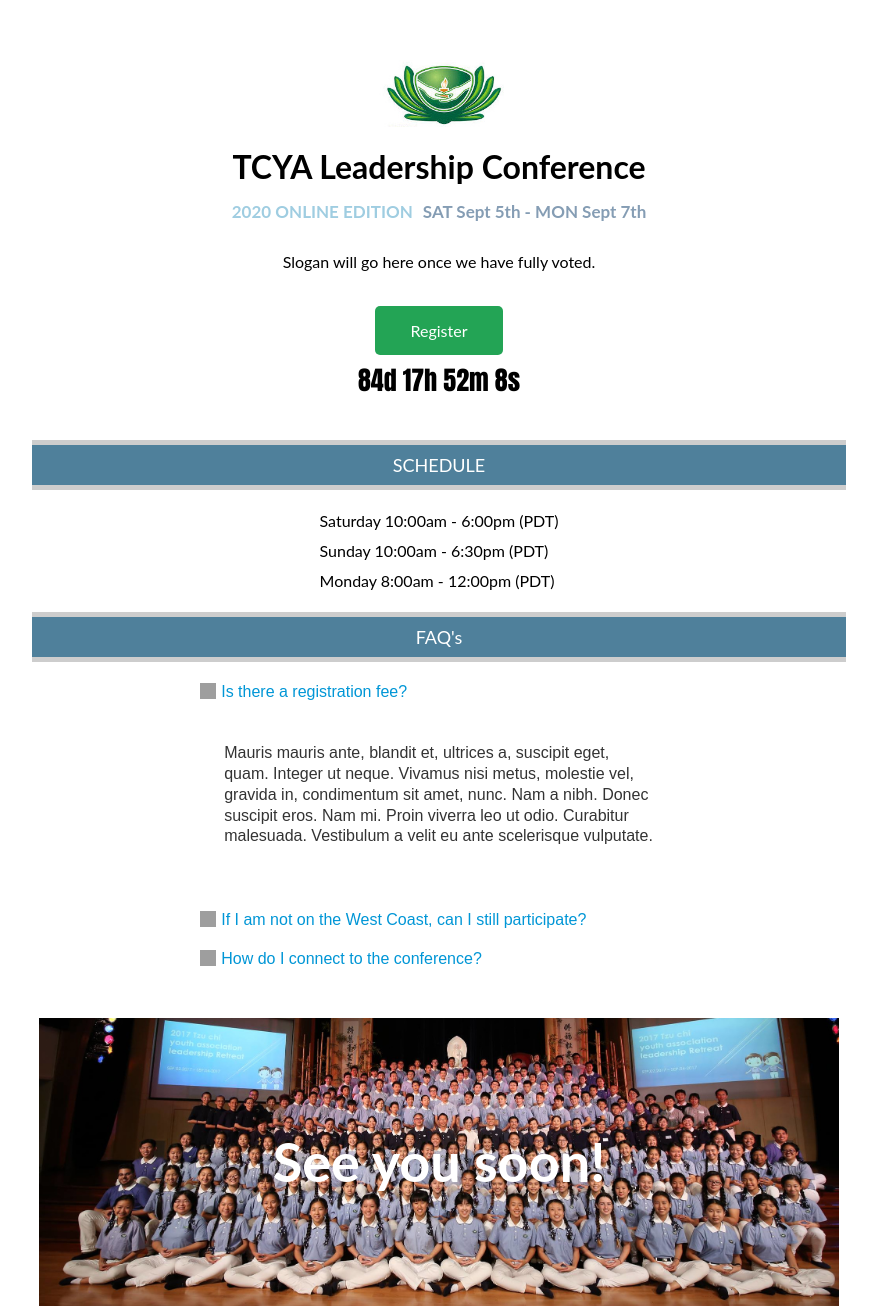
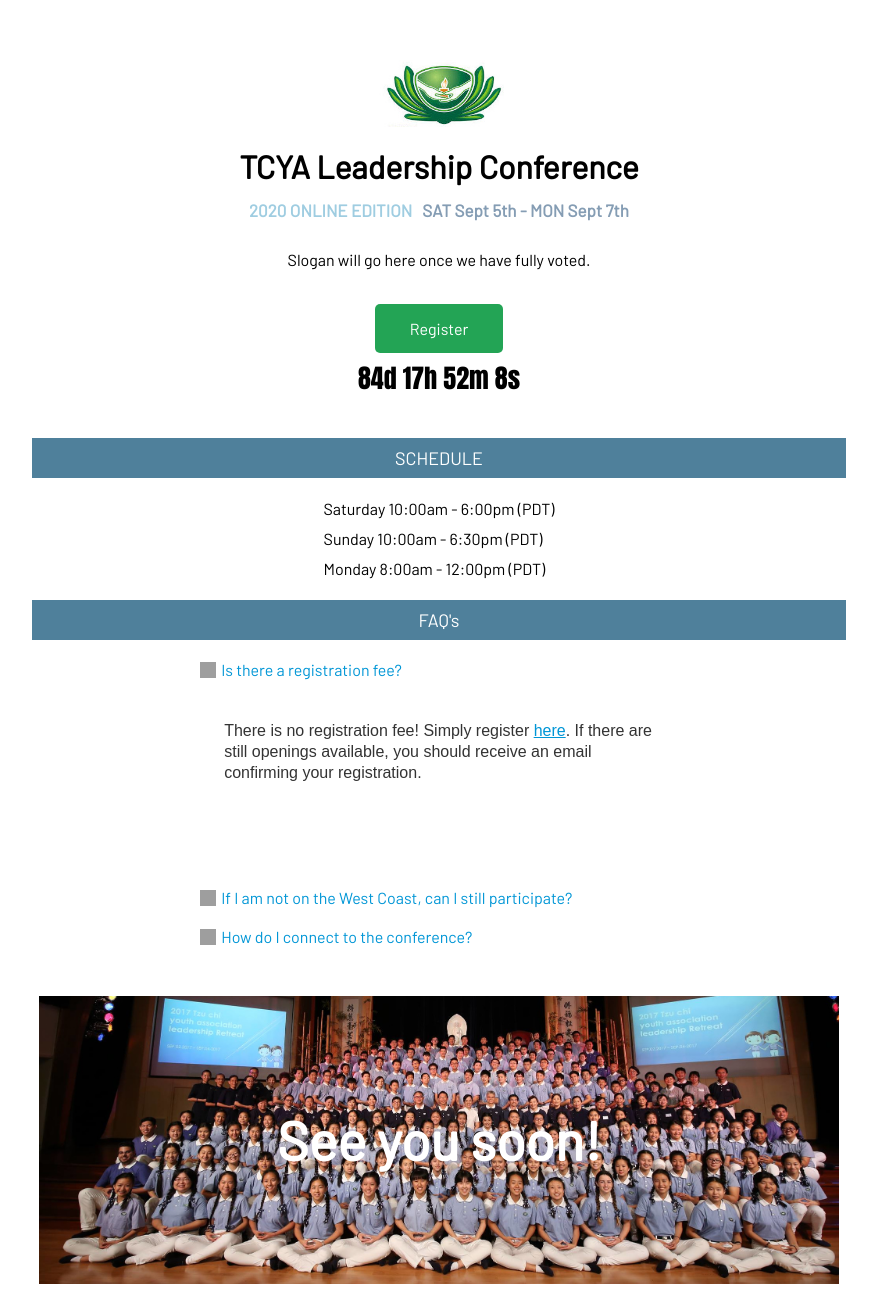
Before and after one commit to michaelaranda-web/tcya2020, a PHP site: page / in a window 1280 px wide, after a click on "Is there a registration fee?". Shown: the whole page, without its empty margins (201-1078 px from the left). After the commit the page ends 1284 px from the top, so only its background shows below. Run offline with PHP 8.4, Linux system fonts and the light colour scheme; some libraries are stand-ins or nearby versions; grey boxes are pictures that could not be loaded.

Commit message:
Updates styles and messaging.

```diff
--- a/css/index.css
+++ b/css/index.css
@@ -5,7 +5,7 @@
   Styles
 ***/
 body {
-  font-family: "Lato", sans-serif; }
+  font-family: "Barlow"; }
 
 .flex-centered {
   display: flex;
@@ -21,8 +21,6 @@
       margin-top: 50px; } }
   #main-content .section-title {
     background-color: #4f809b;
-    border-top: 5px solid #cdcdcd;
-    border-bottom: 5px solid #cdcdcd;
     margin: 0 -7px;
     color: white;
     font-size: 18px;
@@ -112,7 +110,8 @@
             font-size: 54px; } }
 
 .ui-accordion-header {
-  outline: none; }
+  outline: none;
+  font-family: "Barlow"; }
 
 .ui-widget-content {
   border: none; }
@@ -124,6 +123,9 @@
 .ui-accordion-header-icon.ui-icon.ui-icon-triangle-1-e {
   margin-right: 5px; }
 
+.ui-widget-content a {
+  color: #0096D6; }
+
 .ui-state-default {
   border: none;
   background: none;
--- a/home.html
+++ b/home.html
@@ -9,7 +9,7 @@
 
   <link rel="stylesheet" href="//code.jquery.com/ui/1.12.1/themes/base/jquery-ui.css">
   <link rel="stylesheet" href="css/index.css">
-  <link href="https://fonts.googleapis.com/css2?family=Anton&display=swap" rel="stylesheet">
+  <link href="https://fonts.googleapis.com/css2?family=Anton&family=Barlow&display=swap" rel="stylesheet">
 </head>
 
 <body>
@@ -65,27 +65,24 @@
           <h3>Is there a registration fee?</h3>
           <div>
             <p>
-            Mauris mauris ante, blandit et, ultrices a, suscipit eget, quam. Integer
-            ut neque. Vivamus nisi metus, molestie vel, gravida in, condimentum sit
-            amet, nunc. Nam a nibh. Donec suscipit eros. Nam mi. Proin viverra leo ut
-            odio. Curabitur malesuada. Vestibulum a velit eu ante scelerisque vulputate.
+            There is no registration fee! Simply register
+            <a href="https://docs.google.com/forms/d/e/1FAIpQLSdWLsh3XNN0k8tfgwSkXeLuSqWQslDwvp7VVLKUuVKLu24Q1g/viewform?usp=sf_link">
+              here</a>.
+            If there are still openings available, you should receive an email confirming your registration.
             </p>
           </div>
           <h3>If I am not on the West Coast, can I still participate?</h3>
           <div>
             <p>
-            Sed non urna. Donec et ante. Phasellus eu ligula. Vestibulum sit amet
-            purus. Vivamus hendrerit, dolor at aliquet laoreet, mauris turpis porttitor
-            velit, faucibus interdum tellus libero ac justo. Vivamus non quam. In
-            suscipit faucibus urna.</p>
+            Yes, everyone is welcome to participate in this year's online conference. The conference schedule
+            is probably most convenient for those on the West Coast, but the schedule does include breaks during which
+            attendees who want to have lunch and dinner at times that are more convenient for them can do so.
+            </p>
           </div>
           <h3>How do I connect to the conference?</h3>
           <div>
             <p>
-            Nam enim risus, molestie et, porta ac, aliquam ac, risus. Quisque lobortis.
-            Phasellus pellentesque purus in massa. Aenean in pede. Phasellus ac libero
-            ac tellus pellentesque semper. Sed ac felis. Sed commodo, magna quis
-            lacinia ornare, quam ante aliquam nisi, eu iaculis leo purus venenatis dui.
+            We will be using Zoom conference calls to host this year's TCYA Leadership Conference. More details to come on how to connect.
             </p>
           </div>
         </div>
--- a/sass/index.scss
+++ b/sass/index.scss
@@ -21,7 +21,7 @@
 ***/
 
 body {
-  font-family: "Lato", sans-serif;
+  font-family: "Barlow";
 }
 
 .flex-centered {
@@ -39,8 +39,6 @@
 
   .section-title {
     background-color: #4f809b;
-    border-top: 5px solid #cdcdcd;
-    border-bottom: 5px solid #cdcdcd;
     margin: 0 -7px;
     color: white;
     font-size: 18px;
@@ -174,6 +172,7 @@
 
 .ui-accordion-header {
   outline: none;
+  font-family: "Barlow";
 }
 
 .ui-widget-content {
@@ -189,6 +188,10 @@
   margin-right: 5px;
 }
 
+.ui-widget-content a {
+  color: #0096D6;
+}
+
 .ui-state-default {
   border: none;
   background: none;
```
Also changed, not shown: 1 other file.
